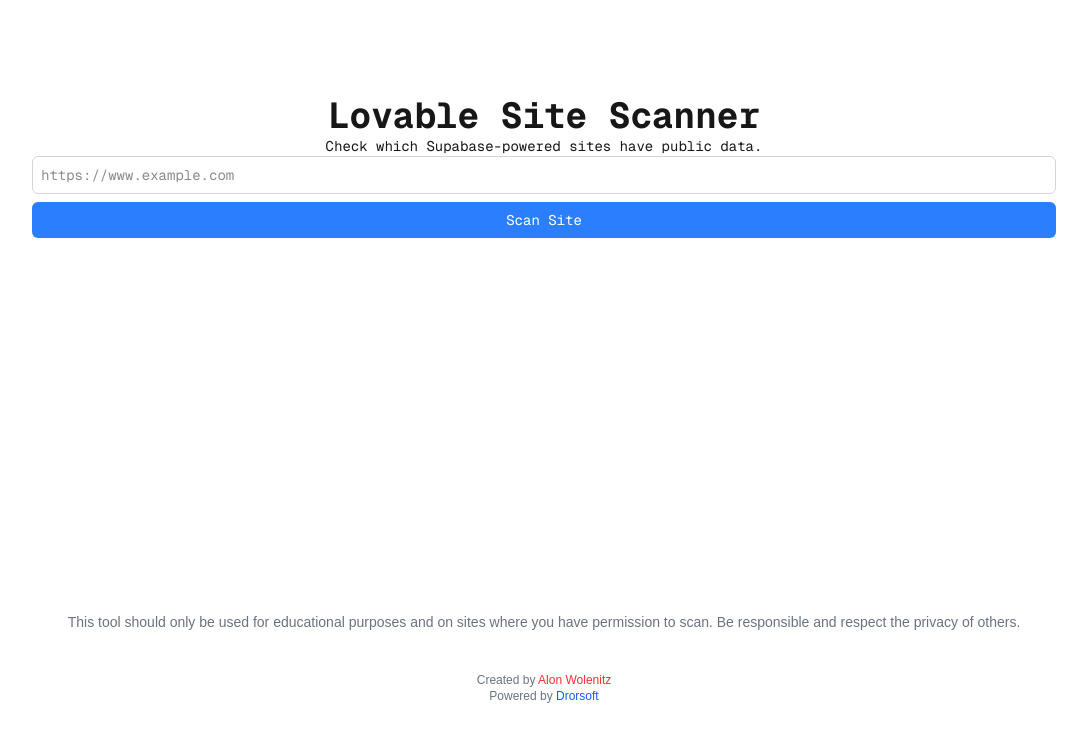
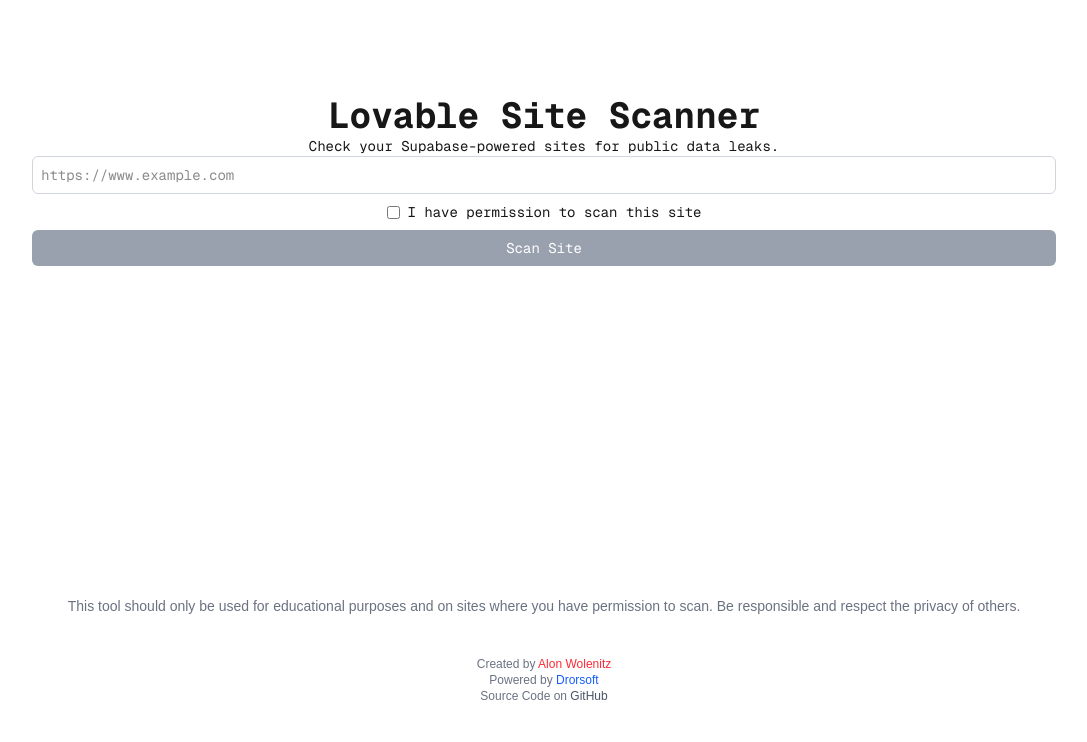
Before and after one commit to alonw0/lovable-site-scanner, a Next.js app: page / in a window 1280 px wide. Shown: the top 742 px of the page, without its empty margins (96-1183 px from the left). Built offline with nearby package versions, Linux system fonts and the light colour scheme.

Commit message:
Add retries and some text changes

```diff
--- a/src/app/api/scan/route.ts
+++ b/src/app/api/scan/route.ts
@@ -78,7 +78,21 @@
         const restUrl = `${supabaseUrl}/rest/v1`;
         const apiHeaders = { apikey: anonKey, Authorization: `Bearer ${anonKey}` };
 
-        const schemaResponse = await axios.get(`${restUrl}/`, { headers: apiHeaders, timeout: AXIOS_TIMEOUT });
+        // Helper function for retrying requests on 401
+        const fetchWithRetry = async (url: string, headers: any, retries = 2, delay = 1000) => {
+            try {
+                return await axios.get(url, { headers, timeout: AXIOS_TIMEOUT });
+            } catch (error) {
+                if (axios.isAxiosError(error) && error.response?.status === 401 && retries > 0) {
+                    console.log(`Request to ${url} failed with 401. Retrying (${retries - 1} left)...`);
+                    await new Promise(resolve => setTimeout(resolve, delay));
+                    return fetchWithRetry(url, headers, retries - 1, delay);
+                }
+                throw error;
+            }
+        };
+
+        const schemaResponse = await fetchWithRetry(`${restUrl}/`, apiHeaders);
         const schema = schemaResponse.data;
         const paths = Object.keys(schema.paths);
 
@@ -87,7 +101,7 @@
             if (path === '/' || schema.paths[path]?.get?.tags?.includes('(rpc)')) continue;
 
             try {
-                const dataResponse = await axios.get(`${restUrl}${path}`, { headers: apiHeaders, timeout: AXIOS_TIMEOUT });
+                const dataResponse = await fetchWithRetry(`${restUrl}${path}`, apiHeaders);
                 publicData[path] = dataResponse.data;
             } catch (error: unknown) {
                 let status = 'N/A';
@@ -111,6 +125,8 @@
             if (error.code === 'ECONNABORTED') {
                 return NextResponse.json({ isLovable: false, error: `Could not reach the site. The request timed out after ${AXIOS_TIMEOUT / 1000} seconds.` }, { status: 408 });
             }
+            console.error(`Could not reach the site: ${error.message}`);
+            console.error(`Response status: ${error.response?.status}, data: ${error.response?.data}`);
             return NextResponse.json({ isLovable: false, error: `Could not reach the site: ${error.message}` }, { status: 500 });
         }
         return NextResponse.json({ isLovable: false, error: 'An unexpected error occurred during the scan.' }, { status: 500 });
--- a/src/app/page.tsx
+++ b/src/app/page.tsx
@@ -27,7 +27,8 @@
 
         const dataString = JSON.stringify(publicData);
 
-        for (const [type, regex] of Object.entries(PII_PATTERNS)) {
+        for (const [type, pattern] of Object.entries(PII_PATTERNS)) {
+            const regex = new RegExp(pattern.source, pattern.flags);
             if (regex.test(dataString)) {
                 piiTypes.add(type);
             }
@@ -59,6 +60,7 @@
         <div className="mt-4 p-4 border border-red-500 bg-red-100 rounded-md">
             <h3 className="text-lg font-bold text-red-900">⚠️ Analysis Summary: Potential PII Found!</h3>
             <p className="text-red-800">The scan detected the following types of potentially sensitive data. Review the tables below carefully.</p>
+            <p className="text-xs text-red-700 mt-1">(Disclaimer: This check is based on regular expressions and may not be 100% accurate. Please verify the findings.)</p>
             <div className="flex flex-wrap gap-4 mt-2">
                 {foundTypes.map(type => (
                     <div key={type} className="flex items-center gap-2 p-2 bg-red-200 rounded-md">
@@ -72,12 +74,35 @@
 };
 
 
+const CollapsibleData = ({ title, data }: { title: string; data: any }) => {
+    const [isOpen, setIsOpen] = useState(true);
+
+    return (
+        <div className="mt-2 border border-gray-300 rounded-md">
+            <button
+                onClick={() => setIsOpen(!isOpen)}
+                className="w-full p-2 text-left bg-gray-800 hover:bg-gray-600 flex justify-between items-center rounded-md"
+            >
+                <h4 className="font-semibold">{title}</h4>
+                <span>{isOpen ? '▼' : '▶'}</span>
+            </button>
+            {isOpen && (
+                <div className="p-2">
+                    <pre className="overflow-x-auto">{JSON.stringify(data, null, 2)}</pre>
+                </div>
+            )}
+        </div>
+    );
+};
+
+
 export default function Home() {
     const [url, setUrl] = useState('');
     const [isLoading, setIsLoading] = useState(false);
     const [result, setResult] = useState<ScanResult | null>(null);
     const [error, setError] = useState<string | null>(null);
     const [hasPii, setHasPii] = useState(false);
+    const [hasPermission, setHasPermission] = useState(false);
 
     const handleSubmit = async (e: FormEvent) => {
         e.preventDefault();
@@ -111,7 +136,7 @@
             <div className="z-10 max-w-5xl w-full items-center justify-between font-mono text-sm">
                 <h1 className="text-4xl font-bold text-center">Lovable Site Scanner</h1>
                 <p className="text-center">
-                    Check which Supabase-powered sites have public data.
+                    Check your Supabase-powered sites for public data leaks.
                 </p>
 
                 <form onSubmit={handleSubmit} className="flex flex-col items-center w-full">
@@ -123,7 +148,17 @@
                         required
                         className="w-full p-2 border border-gray-300 rounded-md"
                     />
-                    <button type="submit" disabled={isLoading} className="w-full p-2 mt-2 bg-blue-500 text-white rounded-md disabled:bg-gray-400 flex justify-center items-center">
+                    <div className="flex items-center mt-2">
+                        <input
+                            type="checkbox"
+                            id="permission-checkbox"
+                            checked={hasPermission}
+                            onChange={(e) => setHasPermission(e.target.checked)}
+                            className="mr-2"
+                        />
+                        <label htmlFor="permission-checkbox" className="text-sm">I have permission to scan this site</label>
+                    </div>
+                    <button type="submit" disabled={isLoading || !hasPermission} className="w-full p-2 mt-2 bg-blue-500 text-white rounded-md disabled:bg-gray-400 flex justify-center items-center">
                         {isLoading ? (
                             <svg className="animate-spin h-5 w-5 text-white" xmlns="http://www.w3.org/2000/svg" fill="none" viewBox="0 0 24 24">
                                 <circle className="opacity-25" cx="12" cy="12" r="10" stroke="currentColor" strokeWidth="4"></circle>
@@ -147,17 +182,17 @@
                                 <AnalysisSummary publicData={result.publicData} onPiiDetected={setHasPii} />
 
                                 {hasPii && (
-                                    <div className="mt-4 p-4 border border-blue-500 bg-blue-100 rounded-md text-center">
-                                        <p className="text-blue-800">Need help fixing those issues in your site or app? Contact us at <a href="mailto:contact@drorsoft.com" className="text-blue-600 hover:underline">contact@drorsoft.com</a> or visit <a href="https://www.drorsoft.com" className="text-blue-600 hover:underline">drorsoft.com</a></p>
+                                    <div className="mt-4 p-4 border border-blue-500 bg-blue-100 rounded-md">
+                                        <p className="text-blue-600">For more info, you can refer to: <a className="underline text-red-500" href="https://docs.lovable.dev/features/security">Lovable docs</a></p>
+                                        <p className="text-blue-600">Or try this prompt (credit <i>goodtimesKC</i> from r/lovable) - <a className="underline text-red-500" href="https://www.reddit.com/r/lovable/comments/1lmkfhf/comment/n083sqr/">link</a></p>
+                                        <br />
+                                        <p className="text-blue-800">Still need help fixing those issues in your site or app? Contact us at <a href="mailto:contact@drorsoft.com" className="text-blue-600 hover:underline">contact@drorsoft.com</a> or visit <a href="https://www.drorsoft.com" className="text-blue-600 hover:underline">drorsoft.com</a></p>
                                     </div>
                                 )}
 
-                                <h3 className="mt-4">Public Data Found:</h3>
+                                                                <h3 className="mt-4">Public Data Found:</h3>
                                 {result.publicData && Object.entries(result.publicData).map(([path, data]) => (
-                                    <div key={path} className="mt-2 p-2 border border-gray-300 rounded-md">
-                                        <h4>{path}</h4>
-                                        <pre className="overflow-x-auto">{JSON.stringify(data, null, 2)}</pre>
-                                    </div>
+                                    <CollapsibleData key={path} title={path} data={data} />
                                 ))}
                                 <h5>We only check GET. If you&apos;re worried, check your POST, PUT and PATCH.</h5>
                             </>
@@ -173,6 +208,7 @@
                 <br />
                 <p className="text-xs">Created by <a className="text-red-500 hover:underline" href="https://www.linkedin.com/in/alonwo/">Alon Wolenitz</a></p>
                 <p className="text-xs">Powered by <a className="text-blue-600 hover:underline" href="https://www.drorsoft.com">Drorsoft</a></p>
+                <p className="text-xs">Source Code on <a className="text-gray-600 hover:underline" href="https://github.com/alonw0/lovable-site-scanner">GitHub</a></p>
             </footer>
         </main>
     );
```
